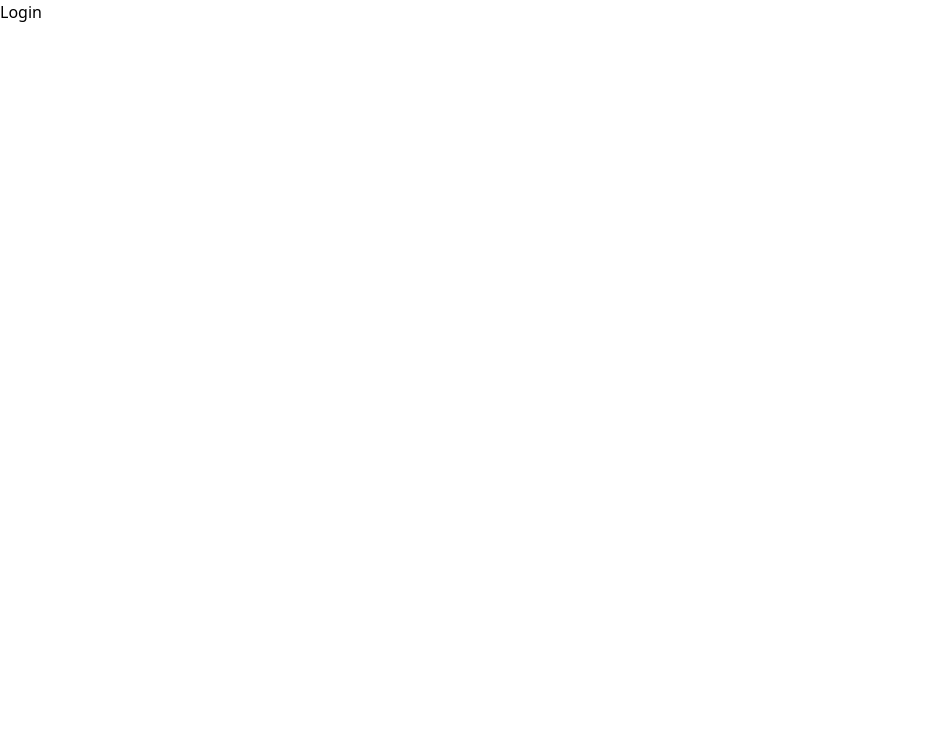
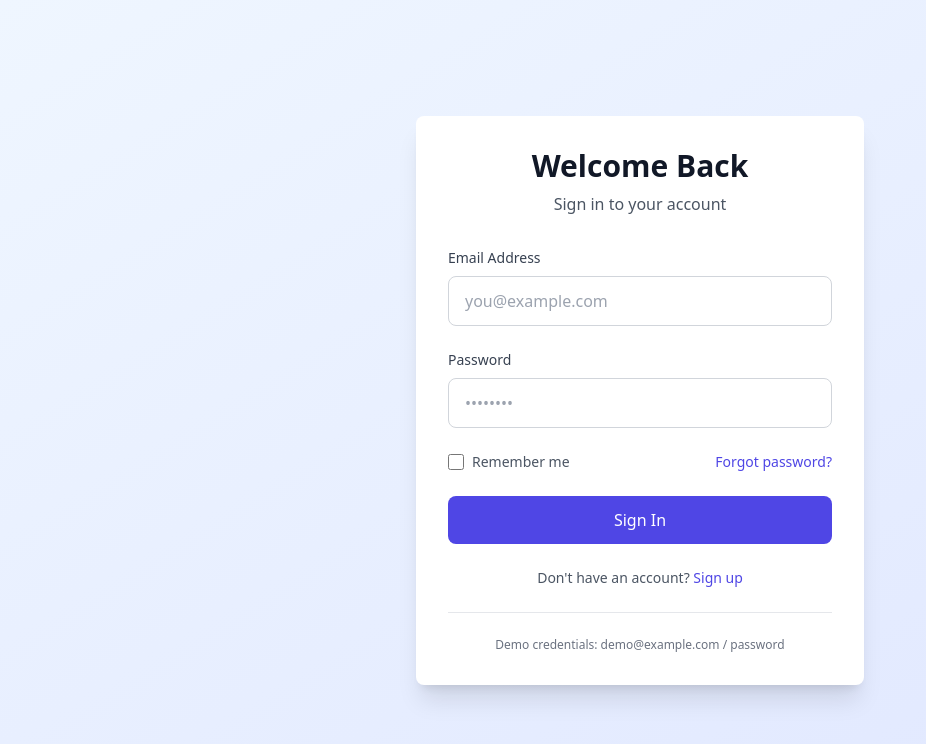
Before and after one commit to limmonjuice/kaabuy, a React (Vite) app: page /login in a window 1280 px wide. Shown: the top 744 px of the page, without its empty margins (0-926 px from the left). Built offline with nearby package versions, Linux system fonts and the light colour scheme.

Commit message:
revise mo

```diff
--- a/src/components/Header1.jsx
+++ b/src/components/Header1.jsx
@@ -1,5 +1,8 @@
 import { useAuth } from "../context/AuthContext"
+
 function Header({onSidebarToggle}){
+    const { logout } = useAuth();
+
     return (
     <header className="bg-white shadow-sm border-b border-gray-200">
         <div className="flex items-center justify-between px-6 py-4">
@@ -45,7 +48,12 @@ function Header({onSidebarToggle}){
                 </button>
 
                 <div>
-                    <button onClick={logout}>Logout</button>
+                    <button
+                        onClick={logout}
+                        className="px-4 py-2 bg-gray-500 text-white rounded-lg hover:bg-red-600 transition-colors"
+                    >
+                        Logout
+                    </button>
                 </div>
             </div>
         </div>
--- a/src/pages/Login.jsx
+++ b/src/pages/Login.jsx
@@ -1,7 +1,145 @@
-function Login(){
-    return(
-        <h1>Login</h1>
-    )
+import { useAuth } from "../context/AuthContext";
+import { useNavigate } from "react-router-dom"; // Add this
+import { useState } from "react";
+function Login() {
+  const [email, setEmail] = useState("");
+  const [password, setPassword] = useState("");
+  const [error, setError] = useState("");
+  const [loading, setLoading] = useState(false);
+  const { login } = useAuth();
+  const navigate = useNavigate(); // Add this
+
+  const handleSubmit = () => {
+    setError("");
+    setLoading(true);
+
+    // Basic validation
+    if (!email || !password) {
+      setError("Please fill in all fields");
+      setLoading(false);
+      return;
+    }
+
+    // Simulate API call - replace with your actual API
+    setTimeout(() => {
+        if (email === "demo@example.com" && password === "password") {
+            const mockToken = "mock-jwt-token-" + Date.now();
+            login(mockToken);
+            setError("");
+            navigate("/"); // Add this - redirects to home page
+        } else {
+            setError("Invalid email or password");
+        }
+        setLoading(false);
+        }, 1000);
+
+    /* Real API call example:
+    fetch('/api/login', {
+      method: 'POST',
+      headers: { 'Content-Type': 'application/json' },
+      body: JSON.stringify({ email, password })
+    })
+      .then(res => res.json())
+      .then(data => {
+        login(data.token);
+        setLoading(false);
+      })
+      .catch(err => {
+        setError('Login failed. Please try again.');
+        setLoading(false);
+      });
+    */
+  };
+
+  const handleKeyPress = (e) => {
+    if (e.key === "Enter") {
+      handleSubmit();
+    }
+  };
+
+  return (
+    <div className="min-h-screen bg-gradient-to-br from-blue-50 to-indigo-100 flex items-center justify-center p-4">
+      <div className="bg-white rounded-lg shadow-xl w-full max-w-md p-8">
+        <div className="text-center mb-8">
+          <h1 className="text-3xl font-bold text-gray-900 mb-2">Welcome Back</h1>
+          <p className="text-gray-600">Sign in to your account</p>
+        </div>
+
+        <div className="space-y-6">
+          {error && (
+            <div className="bg-red-50 border border-red-200 text-red-700 px-4 py-3 rounded-lg text-sm">
+              {error}
+            </div>
+          )}
+
+          <div>
+            <label htmlFor="email" className="block text-sm font-medium text-gray-700 mb-2">
+              Email Address
+            </label>
+            <input
+              id="email"
+              type="email"
+              value={email}
+              onChange={(e) => setEmail(e.target.value)}
+              onKeyPress={handleKeyPress}
+              className="w-full px-4 py-3 border border-gray-300 rounded-lg focus:ring-2 focus:ring-indigo-500 focus:border-transparent outline-none transition"
+              placeholder="you@example.com"
+              disabled={loading}
+            />
+          </div>
+
+          <div>
+            <label htmlFor="password" className="block text-sm font-medium text-gray-700 mb-2">
+              Password
+            </label>
+            <input
+              id="password"
+              type="password"
+              value={password}
+              onChange={(e) => setPassword(e.target.value)}
+              onKeyPress={handleKeyPress}
+              className="w-full px-4 py-3 border border-gray-300 rounded-lg focus:ring-2 focus:ring-indigo-500 focus:border-transparent outline-none transition"
+              placeholder="••••••••"
+              disabled={loading}
+            />
+          </div>
+
+          <div className="flex items-center justify-between">
+            <label className="flex items-center">
+              <input type="checkbox" className="w-4 h-4 text-indigo-600 border-gray-300 rounded focus:ring-indigo-500" />
+              <span className="ml-2 text-sm text-gray-600">Remember me</span>
+            </label>
+            <button onClick={() => alert("Password reset not implemented")} className="text-sm text-indigo-600 hover:text-indigo-500">
+              Forgot password?
+            </button>
+          </div>
+
+          <button
+            onClick={handleSubmit}
+            disabled={loading}
+            className="w-full bg-indigo-600 text-white py-3 rounded-lg font-medium hover:bg-indigo-700 focus:outline-none focus:ring-2 focus:ring-indigo-500 focus:ring-offset-2 transition disabled:opacity-50 disabled:cursor-not-allowed"
+          >
+            {loading ? "Signing in..." : "Sign In"}
+          </button>
+        </div>
+
+        <div className="mt-6 text-center">
+          <p className="text-sm text-gray-600">
+            Don't have an account?{" "}
+            <button onClick={() => alert("Sign up not implemented")} className="text-indigo-600 hover:text-indigo-500 font-medium">
+              Sign up
+            </button>
+          </p>
+        </div>
+
+        <div className="mt-6 pt-6 border-t border-gray-200">
+          <p className="text-xs text-gray-500 text-center">
+            Demo credentials: demo@example.com / password
+          </p>
+        </div>
+      </div>
+    </div>
+  );
 }
 
-export default Login
+export default Login;
```
